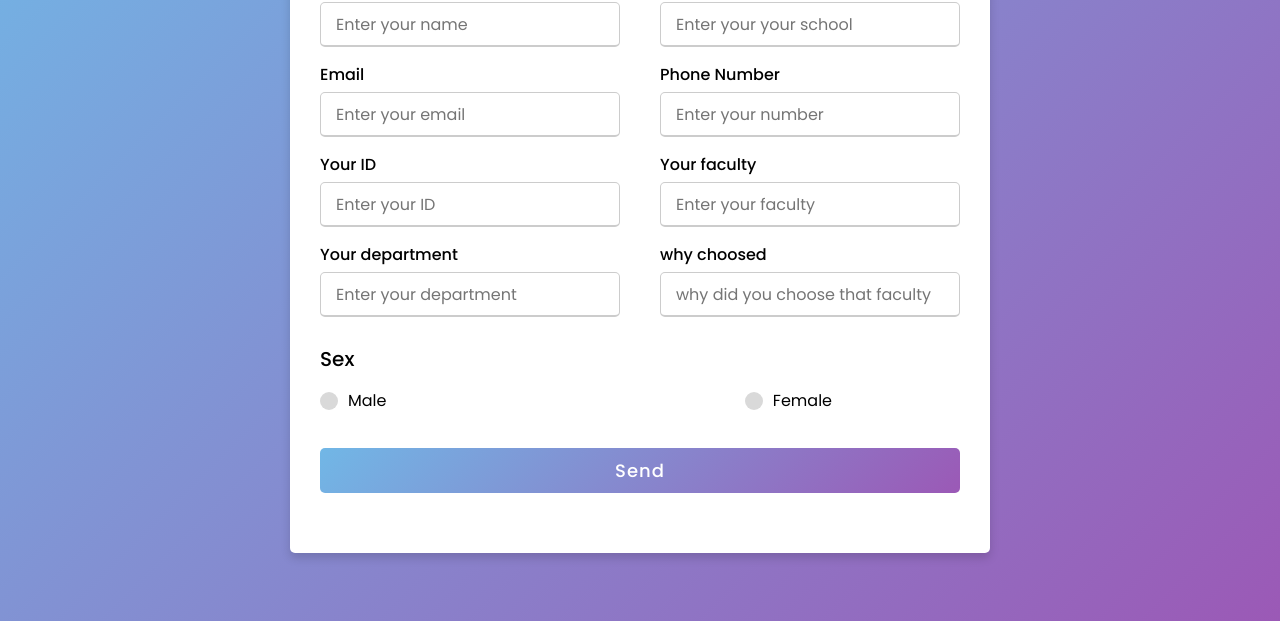
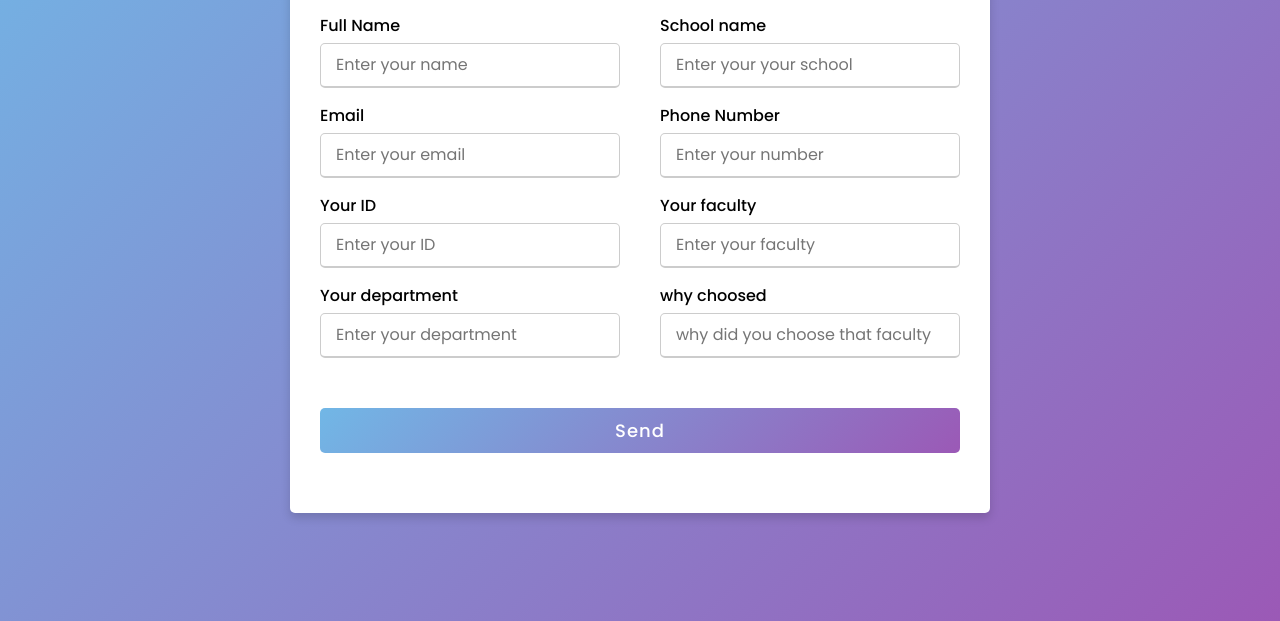
Before and after one commit to abdiaziz2112/SurveyForm, a plain HTML site: page index.html in a window 1280 px wide. Shown: the part 179-800 px from the top of the page. Drawn offline with Linux system fonts and the light colour scheme.

Commit message:
Update index.html

```diff
--- a/index.html
+++ b/index.html
@@ -48,23 +48,7 @@
             <input type="text" placeholder="why did you choose that faculty" name="WhyChoosed" required>
           </div>
         </div>
-        <div class="gender-details">
-          <input type="radio" name="sex"  id="dot-1">
-          <input type="radio" name="sex" dot-2">
 
-          <span class="gender-title">Sex</span>
-          <div class="category">
-            <label for="dot-1">
-            <span class="dot one"></span>
-            <span class="gender">Male</span>
-          </label>
-          <label for="dot-2">
-            <span class="dot two"></span>
-            <span class="gender">Female</span>
-          </label>
-
-          </div>
-        </div>
         <div class="button">
           <input type="submit" value="Send">
         </div>
```
